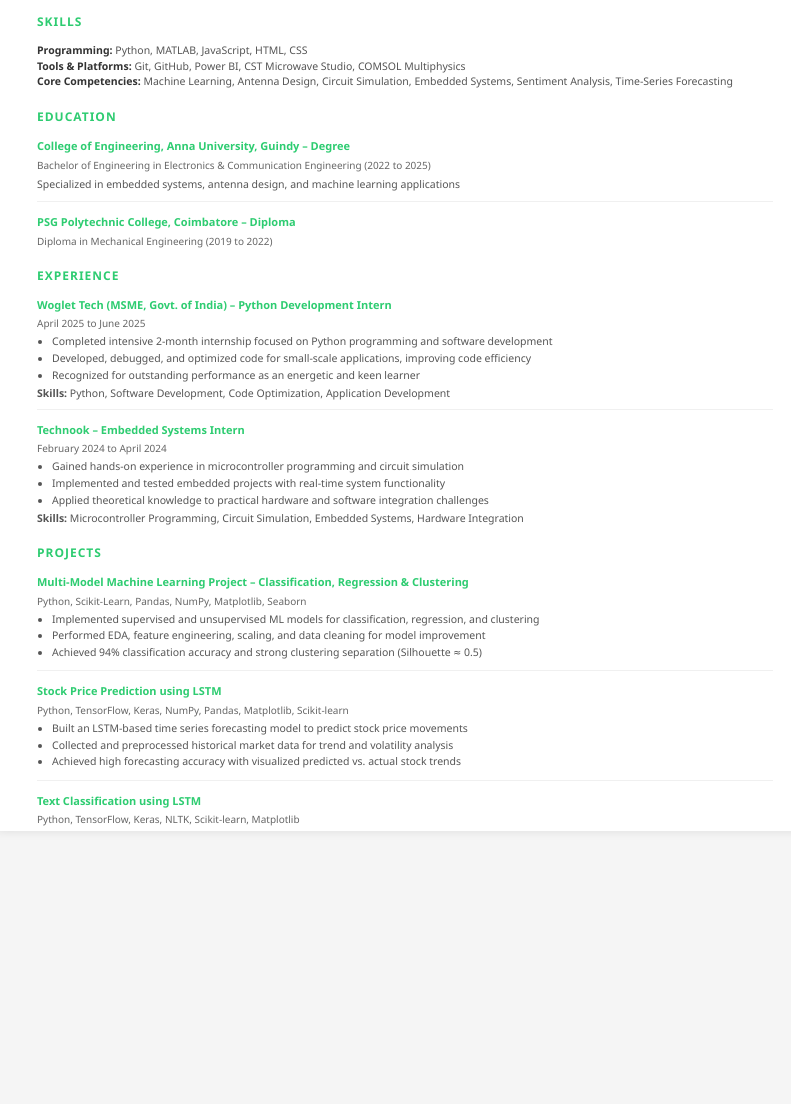
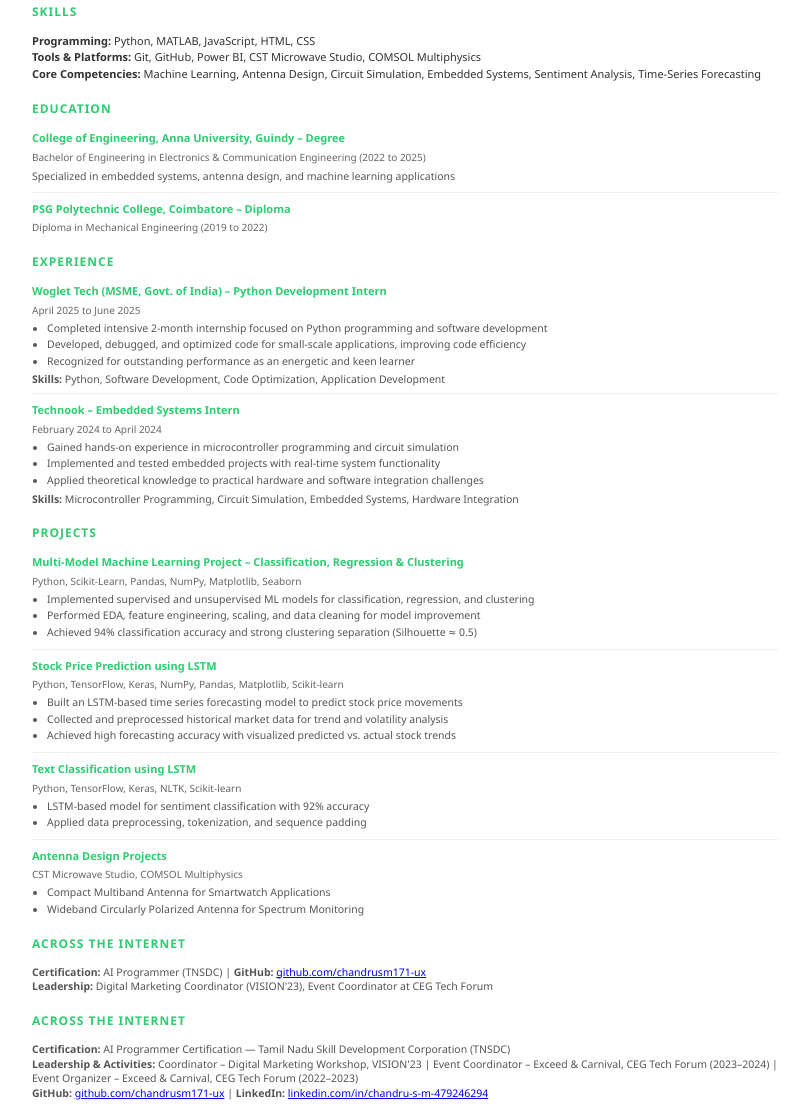
Before and after one commit to chandrusm0071/Single-Page-CV, a plain HTML site: page index.html in a window 1280 px wide. Shown: the part 245-1349 px from the top of the page, without its empty margins (235-1026 px from the left). Before the commit the page ends 1096 px from the top, so only its background shows below. Drawn offline with Linux system fonts and the light colour scheme.

Commit message:
Fix HTML formatting and structure issues

```diff
--- a/index.html
+++ b/index.html
@@ -21,12 +21,10 @@
 
         .container {
             max-width: 8.5in;
-            height: 11in;
             background: white;
             margin: 0 auto;
-            padding: 50px 40px;
+            padding: 40px 35px;
             box-shadow: 0 0 10px rgba(0,0,0,0.1);
-            overflow: hidden;
         }
 
         .header-line {
@@ -73,13 +71,13 @@
         }
 
         .section {
-            margin-bottom: 15px;
+            margin-bottom: 10px;
             font-size: 11px;
         }
 
         .entry {
-            margin-bottom: 12px;
-            padding-bottom: 8px;
+            margin-bottom: 8px;
+            padding-bottom: 6px;
             border-bottom: 1px solid #f0f0f0;
         }
 
@@ -131,17 +129,6 @@
             line-height: 1.3;
             font-size: 10.5px;
             color: #555;
-        }
-
-        .skills-section {
-            font-size: 10.5px;
-            color: #555;
-            line-height: 1.5;
-        }
-
-        .skills-section strong {
-            color: #333;
-            font-weight: 600;
         }
 
         @media print {
@@ -254,20 +241,28 @@
             </div>
             <div class="entry">
                 <div class="entry-title">Text Classification using LSTM</div>
-                <div class="entry-subtitle">Python, TensorFlow, Keras, NLTK, Scikit-learn, Matplotlib</div>
+                <div class="entry-subtitle">Python, TensorFlow, Keras, NLTK, Scikit-learn</div>
                 <ul>
-                    <li>Developed an LSTM-based deep learning model to classify text into sentiment categories</li>
-                    <li>Applied data preprocessing, tokenization, and sequence padding using NLTK and Keras</li>
-                    <li>Achieved 92% accuracy with optimized architecture using dropout layers to prevent overfitting</li>
+                    <li>LSTM-based model for sentiment classification with 92% accuracy</li>
+                    <li>Applied data preprocessing, tokenization, and sequence padding</li>
                 </ul>
             </div>
             <div class="entry">
                 <div class="entry-title">Antenna Design Projects</div>
                 <div class="entry-subtitle">CST Microwave Studio, COMSOL Multiphysics</div>
                 <ul>
-                    <li>Performance-Enhanced Compact Multiband Antenna for Smartwatch Applications</li>
-                    <li>Wideband, Wide-Beam, and Circularly Polarized Antenna for Spectrum Monitoring</li>
+                    <li>Compact Multiband Antenna for Smartwatch Applications</li>
+                    <li>Wideband Circularly Polarized Antenna for Spectrum Monitoring</li>
                 </ul>
+            </div>
+        </div>
+
+        <!-- Certifications & Activities -->
+        <div class="section">
+            <div class="section-title">Across the Internet</div>
+            <div class="entry-content">
+                <strong>Certification:</strong> AI Programmer (TNSDC) | <strong>GitHub:</strong> <a href="https://github.com/chandrusm171-ux" target="_blank">github.com/chandrusm171-ux</a><br>
+                <strong>Leadership:</strong> Digital Marketing Coordinator (VISION'23), Event Coordinator at CEG Tech Forum
             </div>
         </div>
 
```
